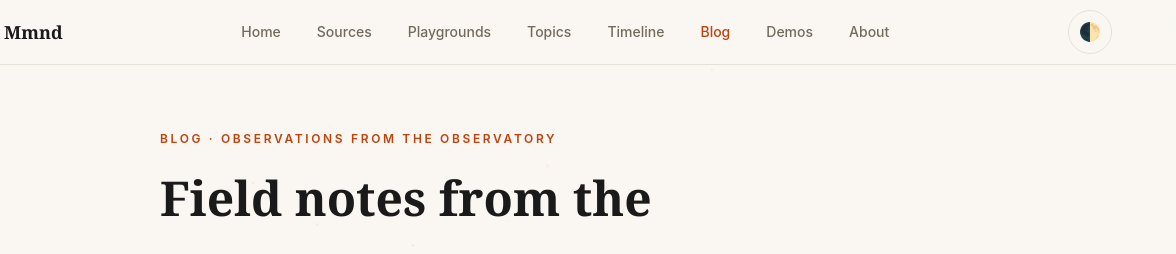
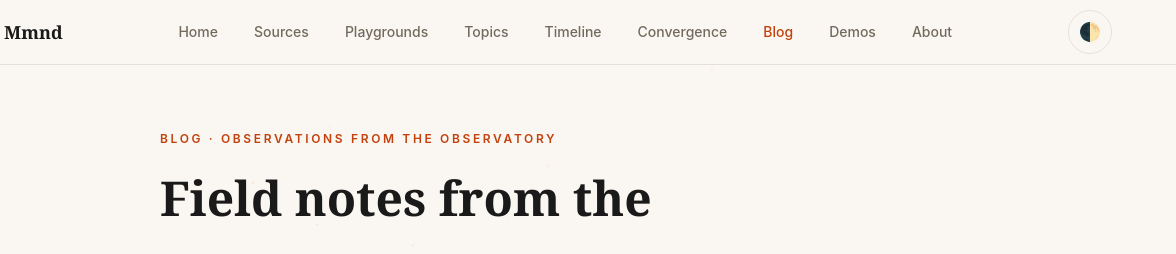
Before and after one commit to testdemoqwenai2025-creator/DemoMmnd, a plain HTML site: page blog.html in a window 1280 px wide. Shown: the top 254 px of the page, 104-1280 px from the left. Drawn offline with nearby package versions, Linux system fonts and the light colour scheme.

Commit message:
Phase 1: add Convergence to nav

```diff
--- a/blog.html
+++ b/blog.html
@@ -48,7 +48,7 @@ footer{position:relative;z-index:1;border-top:1px solid var(--border);background
 <a href="index.html" class="logo"><span class="logo-icon">&#9883;</span><span class="logo-text">Mmnd</span></a>
 <div class="nav-links">
 <a href="index.html">Home</a>
-<a href="sources.html">Sources</a><a href="playgrounds.html">Playgrounds</a><a href="tags.html">Topics</a><a href="timeline.html">Timeline</a>
+<a href="sources.html">Sources</a><a href="playgrounds.html">Playgrounds</a><a href="tags.html">Topics</a><a href="timeline.html">Timeline</a><a href="convergence.html">Convergence</a>
 <a href="blog.html" class="active">Blog</a>
 <a href="demos.html">Demos</a>
 <a href="about.html">About</a>
```
